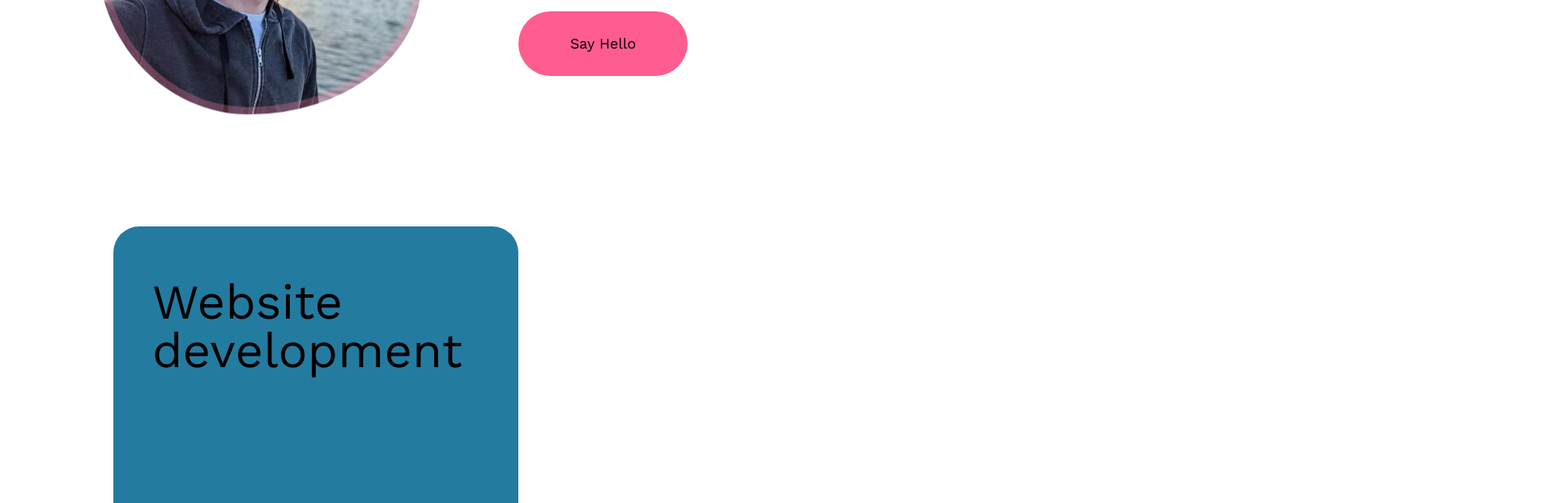
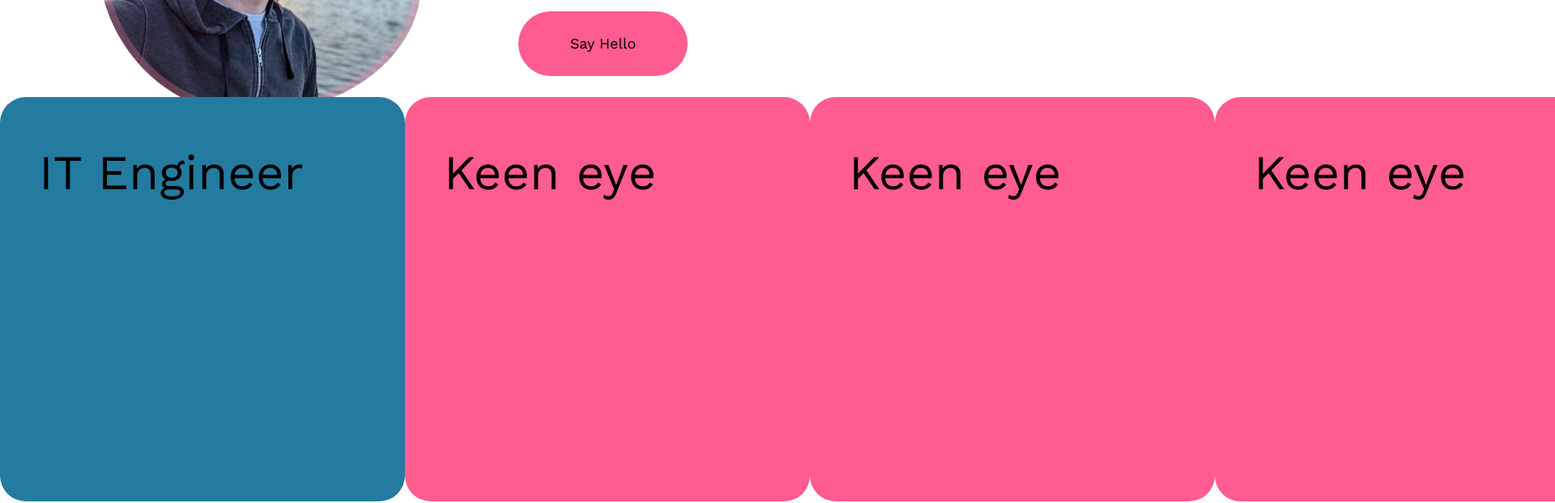
Before and after one commit to rubuz/ML-portfolioV2, a React (Vite) app: page / in a window 1280 px wide. Shown: the part 480-1102 px from the top of the page at 81% size, 1920 px wide, since content can reach past the window. Built offline with nearby package versions, Linux system fonts and the light colour scheme.

Commit message:
starting on horizontal scroll

```diff
--- a/src/App.jsx
+++ b/src/App.jsx
@@ -1,5 +1,5 @@
 import "./App.css";
-import AboutCard from "./components/AboutCard";
+import AboutCards from "./components/AboutCards";
 import Hero from "./components/Hero";
 import Navbar from "./components/Navbar";
 import TitleChanger from "./components/TitleChanger";
@@ -10,7 +10,7 @@ function App() {
       <Navbar />
       {/* <TitleChanger /> */}
       <Hero />
-      <AboutCard />
+      <AboutCards />
     </div>
   );
 }
--- a/src/components/AboutCard.jsx
+++ /dev/null
@@ -1,23 +0,0 @@
-import React from "react";
-import { FaLaptop } from "react-icons/fa6";
-
-const AboutCard = () => {
-  return (
-    <div className="w-[1000px] mx-auto mt-40">
-      <div className="bg-bluey py-16 px-12 w-[500px] h-[500px] shrink-0 flex flex-col rounded-[2rem] justify-between group overflow-hidden relative hover:h-[532px] hover:-mt-8 transition-all duration-500">
-        <h2 className="text-6xl">Website development</h2>
-        <div className="flex flex-row justify-between items-center shrink-0 translate-y-28 opacity-0 group-hover:translate-y-0 group-hover:opacity-100 transition-all duration-500">
-          <div className="w-24 h-24 bg-black rounded-full flex justify-center items-center">
-            <FaLaptop className="mt-2 text-bluey text-4xl animate-bounce" />
-          </div>
-          <p className="w-[60%] text-lg">
-            Lorem ipsum dolor sit amet consectetur adipisicing elit. Doloremque
-            maxime officia porro.
-          </p>
-        </div>
-      </div>
-    </div>
-  );
-};
-
-export default AboutCard;
--- /dev/null
+++ b/src/components/AboutCards.jsx
@@ -0,0 +1,75 @@
+import React from "react";
+import { FaLaptop, FaRegEye } from "react-icons/fa6";
+
+const cardsInfo = [
+  {
+    title: "IT Engineer",
+    text: "IT system administrator with 7+ years of experience",
+    color: "bg-bluey",
+    id: 1,
+    icon: <FaLaptop className="mt-2 text-bluey text-4xl animate-bounce" />,
+  },
+  {
+    title: "Keen eye",
+    text: "Lorem ipsum dolor sit amet consectetur adipisicing elit. Doloremqu maxime officia porro.",
+    color: "bg-pinky",
+    id: 2,
+    icon: <FaRegEye className="mt-2 text-pinky text-4xl animate-bounce" />,
+  },
+  {
+    title: "Keen eye",
+    text: "Lorem ipsum dolor sit amet consectetur adipisicing elit. Doloremqu maxime officia porro.",
+    color: "bg-pinky",
+    id: 2,
+    icon: <FaRegEye className="mt-2 text-pinky text-4xl animate-bounce" />,
+  },
+  {
+    title: "Keen eye",
+    text: "Lorem ipsum dolor sit amet consectetur adipisicing elit. Doloremqu maxime officia porro.",
+    color: "bg-pinky",
+    id: 2,
+    icon: <FaRegEye className="mt-2 text-pinky text-4xl animate-bounce" />,
+  },
+  {
+    title: "Keen eye",
+    text: "Lorem ipsum dolor sit amet consectetur adipisicing elit. Doloremqu maxime officia porro.",
+    color: "bg-pinky",
+    id: 2,
+    icon: <FaRegEye className="mt-2 text-pinky text-4xl animate-bounce" />,
+  },
+];
+
+const AboutCards = () => {
+  return (
+    <div className="flex flex-row">
+      {cardsInfo.map((card) => (
+        <div
+          className={`${card.color} py-16 px-12 w-[500px] h-[500px] shrink-0 flex flex-col rounded-[2rem] justify-between group overflow-hidden relative hover:h-[532px] hover:-mt-8 transition-all duration-500`}
+        >
+          <h2 className="text-6xl">{card.title}</h2>
+          <div className="flex flex-row justify-between items-center shrink-0 translate-y-28 opacity-0 group-hover:translate-y-0 group-hover:opacity-100 transition-all duration-500">
+            <div className="w-24 h-24 bg-black rounded-full flex justify-center items-center">
+              {card.icon}
+            </div>
+            <p className="w-[60%] text-lg">{card.text}</p>
+          </div>
+        </div>
+      ))}
+
+      {/* <div className="bg-bluey py-16 px-12 w-[500px] h-[500px] shrink-0 flex flex-col rounded-[2rem] justify-between group overflow-hidden relative hover:h-[532px] hover:-mt-8 transition-all duration-500">
+        <h2 className="text-6xl">Website development</h2>
+        <div className="flex flex-row justify-between items-center shrink-0 translate-y-28 opacity-0 group-hover:translate-y-0 group-hover:opacity-100 transition-all duration-500">
+          <div className="w-24 h-24 bg-black rounded-full flex justify-center items-center">
+            <FaLaptop className="mt-2 text-bluey text-4xl animate-bounce" />
+          </div>
+          <p className="w-[60%] text-lg">
+            Lorem ipsum dolor sit amet consectetur adipisicing elit. Doloremque
+            maxime officia porro.
+          </p>
+        </div>
+      </div> */}
+    </div>
+  );
+};
+
+export default AboutCards;
```
